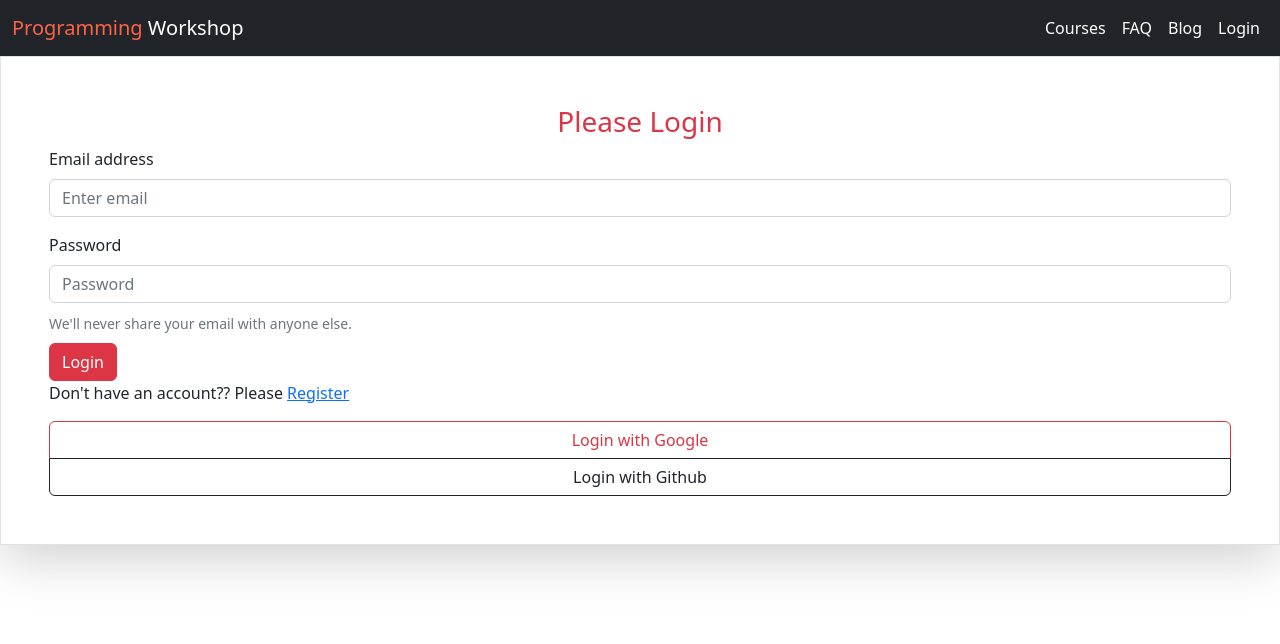
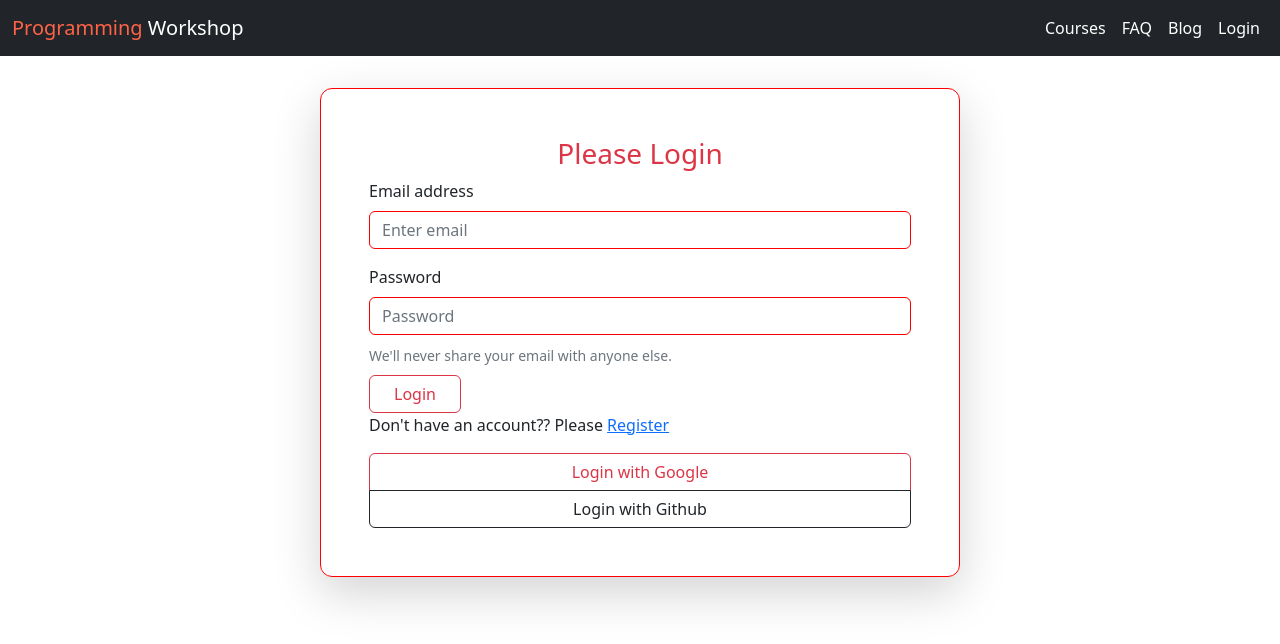
Before and after one commit to mdsultanmahmud/programming-workshop-clients, a React (Create React App) app: page /login in a window 1280 px wide. Shown: the top 644 px of the page. Built offline with nearby package versions, Linux system fonts and the light colour scheme; no server answers.

Commit message:
user login with email and password done

```diff
--- a/src/components/Header/Header.js
+++ b/src/components/Header/Header.js
@@ -6,11 +6,12 @@ import Navbar from 'react-bootstrap/Navbar';
 import './Header.css'
 import { useContext } from 'react';
 import { AuthContext } from '../../context/UserContext';
+import { Button } from 'react-bootstrap'
 const Header = () => {
-  const {user} = useContext(AuthContext)
+  const { user } = useContext(AuthContext)
   return (
     <Navbar bg="dark" expand="lg">
-          <Container  fluid>
+      <Container fluid>
         <Navbar.Brand > <Link className='brand-customize' to={'/'}><span className='brand-first'>Programming</span> Workshop</Link> </Navbar.Brand>
         <Navbar.Toggle className='bg-white' aria-controls="navbarScroll" />
         <Navbar.Collapse id="navbarScroll">
@@ -19,10 +20,20 @@ const Header = () => {
             style={{ maxHeight: '100px' }}
             navbarScroll
           >
-                <Nav.Link href="#action2"><Link to={'/courses'}>Courses</Link></Nav.Link>
-                <Nav.Link href="#action2"><Link to={'/faq'}>FAQ</Link></Nav.Link>
-                <Nav.Link href="#action2"><Link to={'/blog'}>Blog</Link></Nav.Link>
-                <Nav.Link href="#action2"><Link to={'/login'}>Login</Link></Nav.Link>
+            <Nav.Link ><Link to={'/courses'}>Courses</Link></Nav.Link>
+            <Nav.Link ><Link to={'/faq'}>FAQ</Link></Nav.Link>
+            <Nav.Link ><Link to={'/blog'}>Blog</Link></Nav.Link>
+            {
+              user?.displayName ?
+                <>
+                  <Nav.Link className='text-white'>
+                    {user.displayName}
+                    <Button className='ms-2' variant="outline-danger">Logout</Button>
+                  </Nav.Link>
+                </>
+                :
+                <Nav.Link ><Link to={'/login'}>Login</Link></Nav.Link>
+            }
           </Nav>
 
         </Navbar.Collapse>
--- /dev/null
+++ b/src/components/Login/Login.css
@@ -0,0 +1,15 @@
+.customize-form{
+    margin-top: 2rem;
+    border: 1px solid red;
+    border-radius: 12px;
+}
+
+.customize-form input {
+    border: 1px solid red;
+}
+
+@media screen and (min-width:668px) {
+    .customize-form{
+        width: 50%;
+    }
+}
--- a/src/components/Login/Login.js
+++ b/src/components/Login/Login.js
@@ -3,24 +3,44 @@ import Button from 'react-bootstrap/Button';
 import Form from 'react-bootstrap/Form';
 import { Link } from 'react-router-dom'
 import ButtonGroup from 'react-bootstrap/ButtonGroup';
+import { useContext } from 'react';
+import { AuthContext } from '../../context/UserContext';
+import toast from 'react-hot-toast'
+import './Login.css'
 const Login = () => {
+    const {userLoginWithEmailAndPass} = useContext(AuthContext)
+
+    const handleUserLogin = (event) =>{
+        event.preventDefault()
+        const form = event.target
+        const email = form.email.value
+        const password = form.password.value
+        userLoginWithEmailAndPass(email, password)
+        .then(res =>{
+            const user = res.user
+            console.log(user)
+            toast.success('You are successfully login')
+            form.reset()
+        })
+        .catch(e => console.error(e))
+    }
     return (
         <>
-            <Form className='mx-auto shadow-lg p-5 border rounded-lg'>
+            <Form onSubmit={handleUserLogin} className='mx-auto shadow-lg p-5  rounded-lg customize-form'>
                 <h3 className='text-center text-danger'>Please Login</h3>
                 <Form.Group className="mb-3" controlId="formBasicEmail">
                     <Form.Label>Email address</Form.Label>
-                    <Form.Control type="email" placeholder="Enter email" />
+                    <Form.Control name='email' type="email" placeholder="Enter email" />
                 </Form.Group>
                 <Form.Group className="mb-2" controlId="formBasicPassword">
                     <Form.Label>Password</Form.Label>
-                    <Form.Control  type="password" placeholder="Password" />
+                    <Form.Control name='password'  type="password" placeholder="Password" />
                 </Form.Group>
                 <Form.Text className="text-muted">
                     We'll never share your email with anyone else.
                 </Form.Text>
                 <br />
-                <Button className='mt-2' variant="danger" type="submit">
+                <Button className='mt-2 px-4' variant="outline-danger" type="submit">
                     Login
                 </Button>
                 <p>Don't have an account?? Please <Link to='/register'>Register</Link></p>
--- a/src/context/UserContext.js
+++ b/src/context/UserContext.js
@@ -1,22 +1,48 @@
 import React from 'react';
 import { useState } from 'react';
 import { createContext } from 'react';
-import {getAuth, createUserWithEmailAndPassword, updateProfile} from 'firebase/auth'
+import {getAuth, createUserWithEmailAndPassword,
+     updateProfile, onAuthStateChanged, signInWithEmailAndPassword} from 'firebase/auth'
 import app from '../firebase/firebase.init';
+import { useEffect } from 'react';
 export const AuthContext = createContext()
 const auth = getAuth(app)
 const UserContext = ({children}) => {
     const [user ,setUser] = useState(null)
 
+    //create a user
     const createUser = (email, password) =>{
         return createUserWithEmailAndPassword(auth, email, password)
     }
-
+    //update user profile
     const updateUserProfile = (profile) =>{
         return updateProfile(auth.currentUser,profile )
     }
 
-    const userInfo = {user, createUser, updateUserProfile}
+    //user login
+    const userLoginWithEmailAndPass = (email, password) =>{
+        return signInWithEmailAndPassword(auth, email, password)
+    }
+
+    // get current user
+    useEffect(() =>{
+        const unsubscibe = onAuthStateChanged(auth, (currentUser) =>{
+            if(currentUser){
+                console.log('current user', currentUser)
+                setUser(currentUser)
+
+            }else{
+                console.log('current kono user nai')
+                setUser({})
+            }
+        })
+
+        return () => unsubscibe()
+    } ,[])
+
+
+
+    const userInfo = {user, createUser, updateUserProfile, userLoginWithEmailAndPass}
     return (
         <AuthContext.Provider value={userInfo}>
                 {children}
```
Lines whose indentation alone changed are shown as unchanged.
